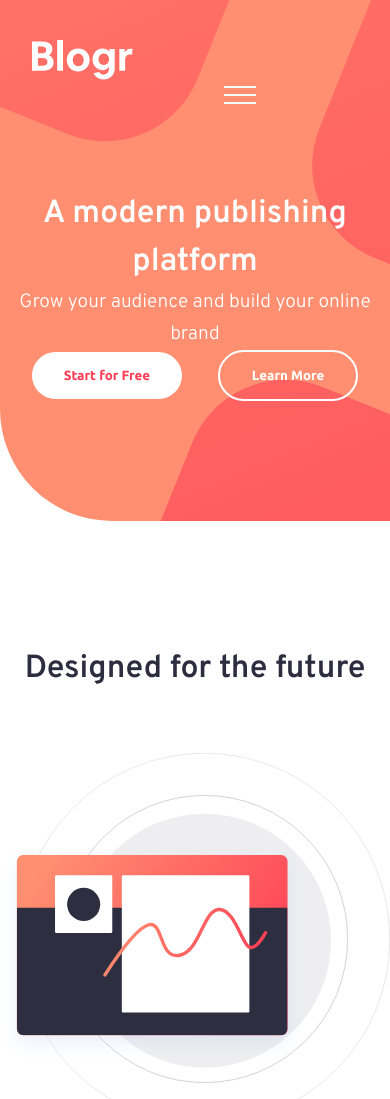
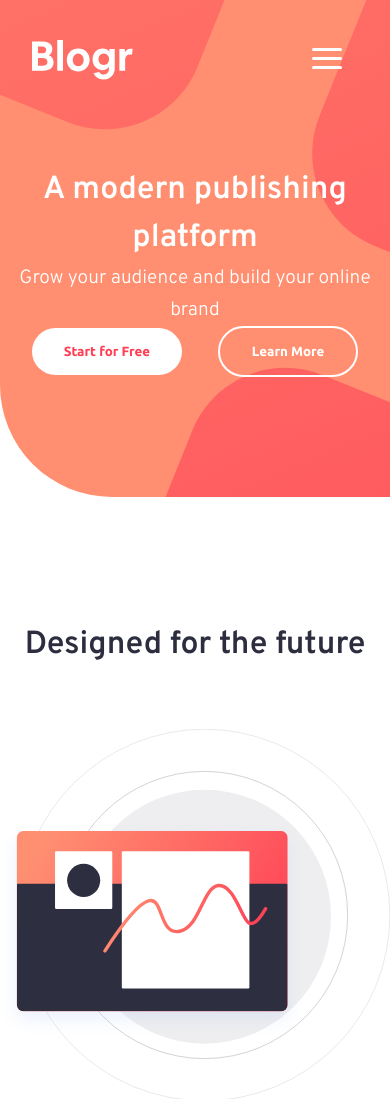
Before and after one commit to SunitaHosur/blogr-landing-page-main, a plain HTML site: page index.html in a window 390 px wide. Shown: the top 1099 px of the page. Drawn offline with Linux system fonts and the light colour scheme.

Commit message:
blogr landing page solution

```diff
--- a/index.html
+++ b/index.html
@@ -13,7 +13,11 @@
         <nav class="wrapper">
             <div class="logo">
                 <img src="./images/logo.svg" alt="">
-                <img class="hamburger" src="./images/icon-hamburger.svg" alt="">
+                <a href="#" class="toggle-button">
+                    <span class="bar"></span>
+                    <span class="bar"></span>
+                    <span class="bar"></span>
+                    </a>
             </div>
            <div class="menu">
                <ul>
--- a/style.css
+++ b/style.css
@@ -43,9 +43,22 @@ header{
     background-position: center;
     background-repeat: no-repeat;
 }
-.hamburger{
+.toggle-button{
+    position: absolute;
+    top: 3rem;
+    right: 3rem;
     display: none;
-}
+    flex-direction: column;
+    justify-content: space-between;
+    width: 30px;
+    height: 21px;
+    }
+    .toggle-button .bar{
+    height: 3px;
+    width: 100%;
+    background-color: var(--White);
+    border-radius: 10px;
+    }
 .logo{
     padding-right: 3rem;
 }
@@ -303,9 +316,8 @@ color: var(--Very-dark-grayish-blue);
         padding: 0;
         box-sizing: 0;
     }
-    .hamburger{
-        display: inline;
-        margin-left: 12rem;
+    .toggle-button{
+        display: flex;
     }
     .logo{
         margin: 0;
```
